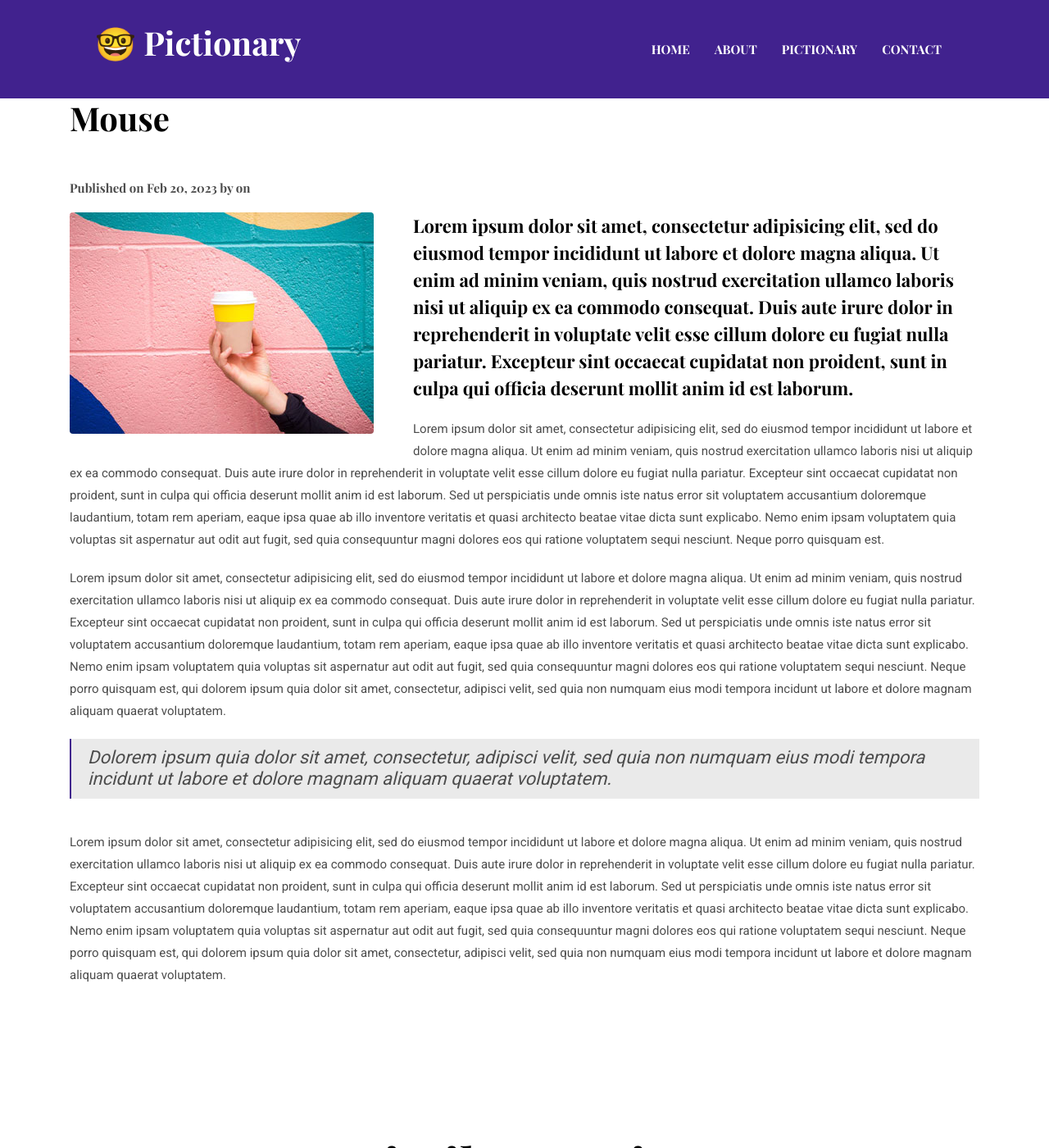
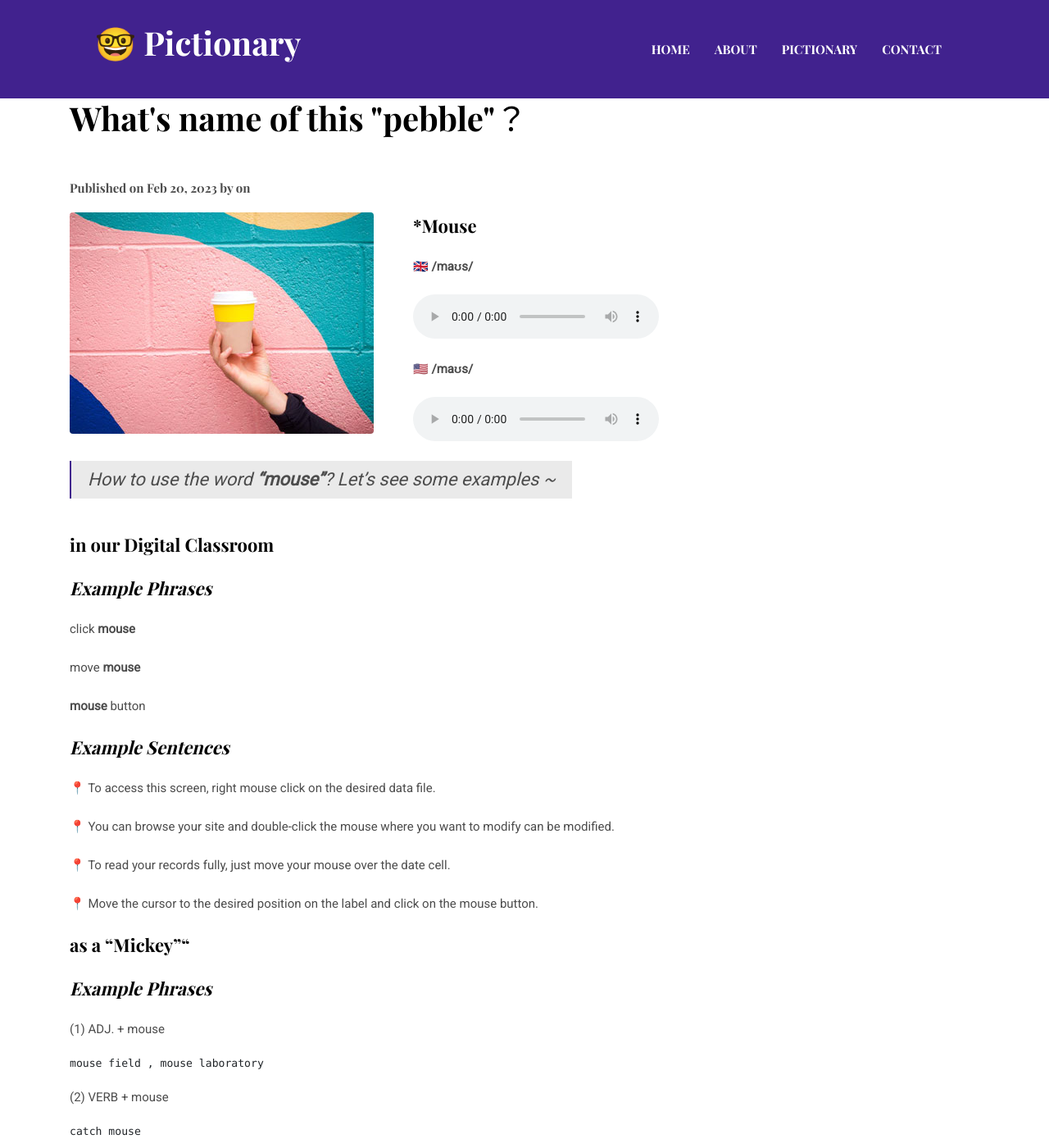
Before and after one commit to a1g5/a1g5.github.io, a Jekyll site: the page built from _posts/2023-02-20-mouse.markdown, in a window 1280 px wide and 1400 px high, scrolled down 464 px. Shown: the whole window at 82% size. Built offline with Jekyll 4.4.1, drawn with Linux system fonts in a browser that asks for light colours; some of the changed text lies outside the part shown.

Commit message:
Update 2023-02-20-mouse.markdown

```diff
--- a/_posts/2023-02-20-mouse.markdown
+++ b/_posts/2023-02-20-mouse.markdown
@@ -1,16 +1,77 @@
 ---
 layout: post
-title:  Mouse
-
+title:  What's name of this "pebble"？
 image:  /assets/images/blog/post-5.jpg
 ---
+***<B>Mouse</B>**
 
-**Lorem ipsum dolor sit amet, consectetur adipisicing elit, sed do eiusmod tempor incididunt ut labore et dolore magna aliqua. Ut enim ad minim veniam, quis nostrud exercitation ullamco laboris nisi ut aliquip ex ea commodo consequat. Duis aute irure dolor in reprehenderit in voluptate velit esse cillum dolore eu fugiat nulla pariatur. Excepteur sint occaecat cupidatat non proident, sunt in culpa qui officia deserunt mollit anim id est laborum.**
+🇬🇧 <B>/maʊs/</B>
+<audio controls="controls">
+  <source src="/assets/audio/mouse-gb.mp3" type="audio/mpeg">
+<embed height="100" width="100" src="/i/song.mp3" />
+</audio>
 
-Lorem ipsum dolor sit amet, consectetur adipisicing elit, sed do eiusmod tempor incididunt ut labore et dolore magna aliqua. Ut enim ad minim veniam, quis nostrud exercitation ullamco laboris nisi ut aliquip ex ea commodo consequat. Duis aute irure dolor in reprehenderit in voluptate velit esse cillum dolore eu fugiat nulla pariatur. Excepteur sint occaecat cupidatat non proident, sunt in culpa qui officia deserunt mollit anim id est laborum. Sed ut perspiciatis unde omnis iste natus error sit voluptatem accusantium doloremque laudantium, totam rem aperiam, eaque ipsa quae ab illo inventore veritatis et quasi architecto beatae vitae dicta sunt explicabo. Nemo enim ipsam voluptatem quia voluptas sit aspernatur aut odit aut fugit, sed quia consequuntur magni dolores eos qui ratione voluptatem sequi nesciunt. Neque porro quisquam est.
+🇺🇸 <B>/maʊs/</B>
+<audio controls="controls">
+  <source src="/assets/audio/mouse-us.mp3" type="audio/mpeg">
+<embed height="100" width="100" src="/i/song.mp3" />
+</audio>
 
-Lorem ipsum dolor sit amet, consectetur adipisicing elit, sed do eiusmod tempor incididunt ut labore et dolore magna aliqua. Ut enim ad minim veniam, quis nostrud exercitation ullamco laboris nisi ut aliquip ex ea commodo consequat. Duis aute irure dolor in reprehenderit in voluptate velit esse cillum dolore eu fugiat nulla pariatur. Excepteur sint occaecat cupidatat non proident, sunt in culpa qui officia deserunt mollit anim id est laborum. Sed ut perspiciatis unde omnis iste natus error sit voluptatem accusantium doloremque laudantium, totam rem aperiam, eaque ipsa quae ab illo inventore veritatis et quasi architecto beatae vitae dicta sunt explicabo. Nemo enim ipsam voluptatem quia voluptas sit aspernatur aut odit aut fugit, sed quia consequuntur magni dolores eos qui ratione voluptatem sequi nesciunt. Neque porro quisquam est, qui dolorem ipsum quia dolor sit amet, consectetur, adipisci velit, sed quia non numquam eius modi tempora incidunt ut labore et dolore magnam aliquam quaerat voluptatem.
+> How to use the word <B>"mouse"</B>? Let's see some examples ~
 
-> Dolorem ipsum quia dolor sit amet, consectetur, adipisci velit, sed quia non numquam eius modi tempora incidunt ut labore et dolore magnam aliquam quaerat voluptatem.
+**in our Digital Classroom**
 
-Lorem ipsum dolor sit amet, consectetur adipisicing elit, sed do eiusmod tempor incididunt ut labore et dolore magna aliqua. Ut enim ad minim veniam, quis nostrud exercitation ullamco laboris nisi ut aliquip ex ea commodo consequat. Duis aute irure dolor in reprehenderit in voluptate velit esse cillum dolore eu fugiat nulla pariatur. Excepteur sint occaecat cupidatat non proident, sunt in culpa qui officia deserunt mollit anim id est laborum. Sed ut perspiciatis unde omnis iste natus error sit voluptatem accusantium doloremque laudantium, totam rem aperiam, eaque ipsa quae ab illo inventore veritatis et quasi architecto beatae vitae dicta sunt explicabo. Nemo enim ipsam voluptatem quia voluptas sit aspernatur aut odit aut fugit, sed quia consequuntur magni dolores eos qui ratione voluptatem sequi nesciunt. Neque porro quisquam est, qui dolorem ipsum quia dolor sit amet, consectetur, adipisci velit, sed quia non numquam eius modi tempora incidunt ut labore et dolore magnam aliquam quaerat voluptatem.
+**<i> <B> Example Phrases</B></i>**
+
+click <B> mouse </B>
+
+move <B> mouse</B>
+
+<B> mouse </B> button
+
+**<i> <B> Example Sentences </B></i>**
+
+📍 To access this screen, right mouse click on the desired data file.<br>
+
+📍 You can browse your site and double-click the mouse where you want to modify can be modified. <br>
+
+📍 To read your records fully, just move your mouse over the date cell.<br>
+
+📍 Move the cursor to the desired position on the label and click on the mouse button.<br>
+
+
+**as a "Mickey""**
+
+**<i> <B> Example Phrases</B></i>**
+
+(1) ADJ. + mouse
+
+	mouse field , mouse laboratory
+
+(2) VERB + mouse
+
+	catch mouse
+
+(3) MOUSE + VERB  (describe the mouse's action)
+
+	often used verb: squeak, run, scamper, gnaw
+
+(3) MOUSE + VERB  (describe the mouse's action)
+
+	mouse droppings, mouse hole, mouse trap
+
+(4) slang
+
+	as quiet as a mouse
+
+**<i> <B> Example Sentences </B></i>**
+
+📍 This page provides integrated access to data on the genetics, genomics, and biology of the laboratory mouse.<br>
+
+📍 Maybe some would criticize the way Kadokawa is doing it but, as long as it can catch mouse, why not?<br>
+
+📍 A black cat was sitting outside a mouse hole for a few days.<br>
+
+📍 A mouse has gnawed its way through the telephone wire.<br>
+
+📍 She crept upstairs, as quiet as a mouse.<br>
```
